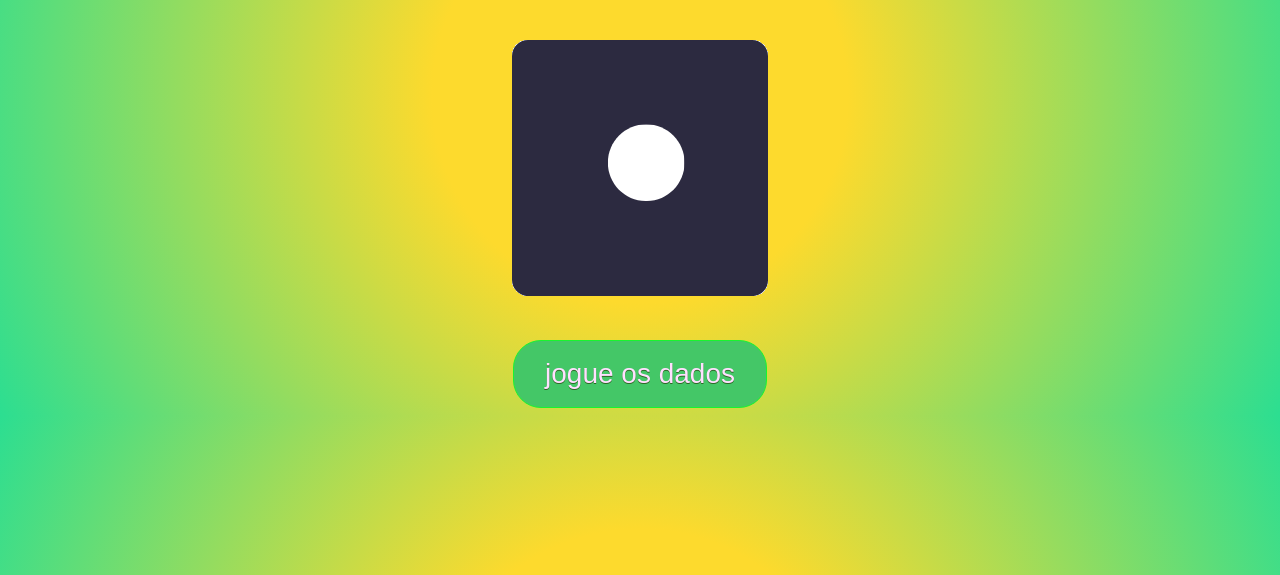
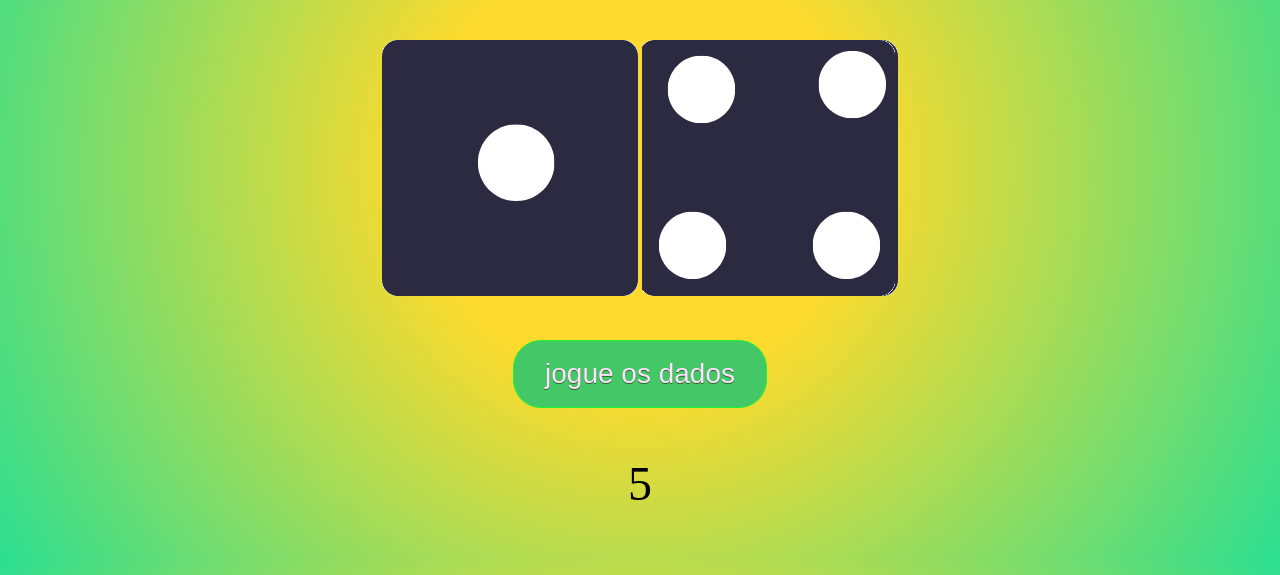
Before and after one commit to arthurmiguellimabrito139-commits/Projeto-role-os-dados-, a plain HTML site: page index.html in a window 1280 px wide. Shown: the part 225-800 px from the top of the page. Drawn offline with Linux system fonts and the light colour scheme.

Commit message:
projeto atualizado para rolar 2 dados e mostrar seu resultado

```diff
--- a/index.html
+++ b/index.html
@@ -11,10 +11,11 @@
     <h1 class = 'txt'>Dado aletório</h1>
     <div class="dice">
         <img src="" alt="dados">
+        <img src="" alt="dados">
          <imput type = "checkbox">
 
         <button class="myButton">jogue os dados</button>
-
+      <p id = 'result'></p>
     </div>
 </main>
     <script src="./logica.js"> </script>
--- a/logica.js
+++ b/logica.js
@@ -1,13 +1,34 @@
-let img = document.querySelector('img');
+let img = document.querySelectorAll('img')[0];
+let img2 = document.querySelectorAll('img')[1];
 let botao = document.querySelector('.myButton');
 
-function jogaDado () {
+function jogaDado() {
+    // Declara as variáveis fora para ambos acessarem
+    let num, num2;
 
-let num = Math.floor(Math.random() * 6) + 1;
-let ramdomDiceImg = 'images/' + 'dice' + num + '.png';
-img.setAttribute('src', ramdomDiceImg);
+    img.classList.add('dado-rolando');
+    img2.classList.add('dado-rolando');
 
+    img.addEventListener('animationend', () => {
+        num = Math.floor(Math.random() * 6) + 1;
+        img.setAttribute('src', 'images/dice' + num + '.png');
+        img.classList.remove('dado-rolando');
+
+        if (num2 !== undefined) {
+            document.getElementById("result").innerHTML = num + num2;
+        }
+    }, { once: true });
+
+    img2.addEventListener('animationend', () => {
+        num2 = Math.floor(Math.random() * 6) + 1;
+        img2.setAttribute('src', 'images/dice' + num2 + '.png');
+        img2.classList.remove('dado-rolando');
+
+        if (num !== undefined) {
+            document.getElementById("result").innerHTML = num + num2;
+        }
+    }, { once: true });
 }
 
 botao.addEventListener('click', jogaDado);
-jogaDado()
+jogaDado();
--- a/style.css
+++ b/style.css
@@ -39,3 +39,19 @@ background: radial-gradient(circle,rgba(253, 218, 45, 1) 29%, rgba(44, 222, 145,
 	position:relative;
 	top:1px;
 }
+
+#result {
+	font-size: 3em;
+}
+
+@keyframes rolar {
+    0%   { transform: rotate(0deg) scale(1); }
+    20%  { transform: rotate(90deg) scale(0.8); }
+    40%  { transform: rotate(180deg) scale(1.2); }
+    60%  { transform: rotate(270deg) scale(0.8); }
+    100% { transform: rotate(360deg) scale(1); }
+}
+
+.dado-rolando {
+    animation: rolar 0.5s ease-in-out;
+}
```
